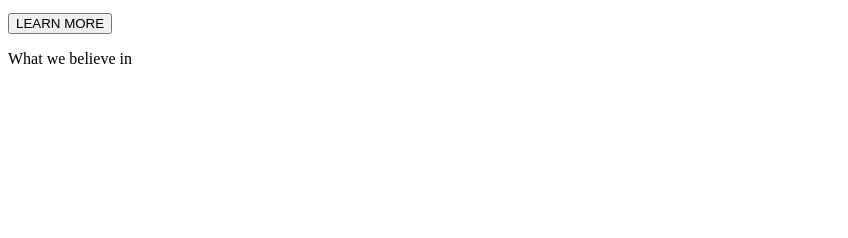
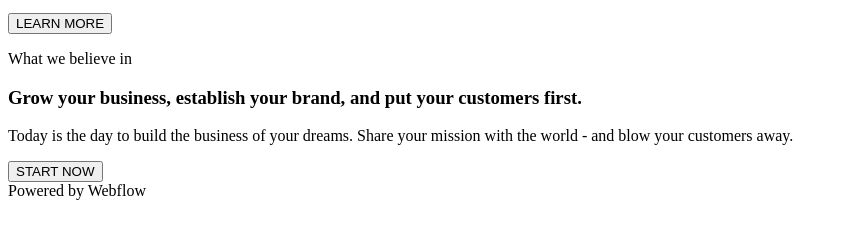
Before and after one commit to kledagashi/coursera-test, a plain HTML site: page site/index.html in a window 1280 px wide. Shown: the part 278-516 px from the top of the page, without its empty margins (0-848 px from the left). Drawn offline with Linux system fonts and the light colour scheme.

Commit message:
Adding Footer and Homepage Intro

```diff
--- a/site/index.html
+++ b/site/index.html
@@ -32,13 +32,18 @@
 
 	<div>
 		<p>What we believe in</p>
+		<h3>Grow your business, establish your brand, and put your customers first.</h3>
+		<p>Today is the day to build the business of your dreams.
+		<span>
+		Share your mission with the world - and blow your customers away.
+		</span></p>
 	</div>
-
-
-
+	<div>
+		<button> START NOW </button>
+	</div>
 
 
 </body>
 
-<footer></footer>
+<footer>Powered by Webflow</footer>
 </html>
```
